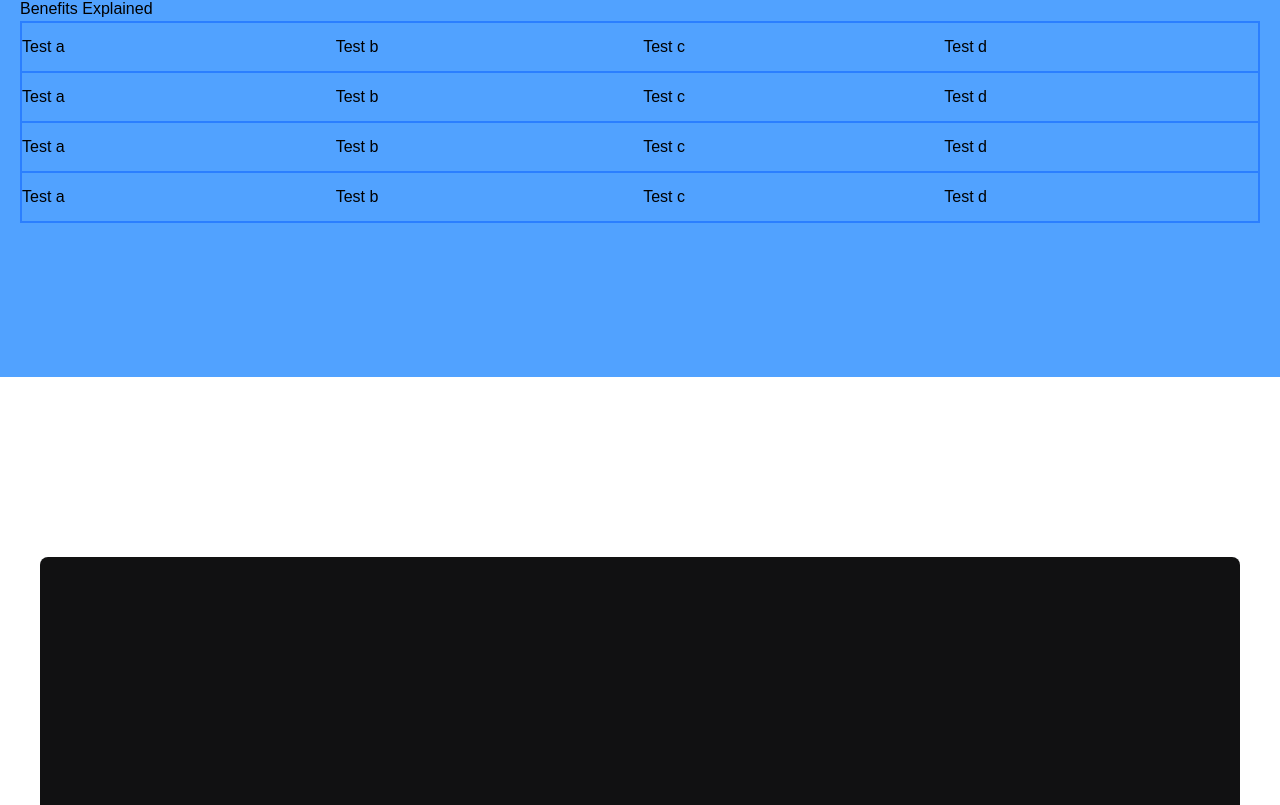
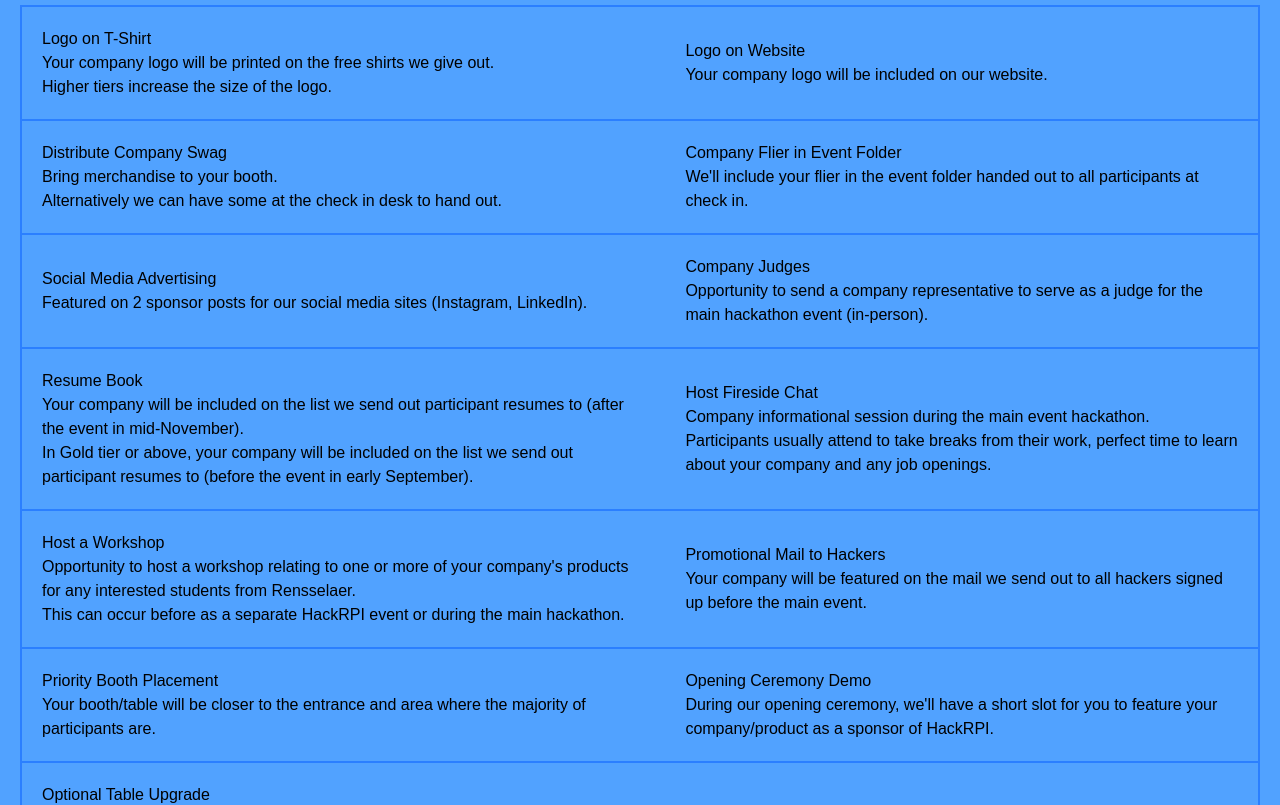
Before and after one commit to hack-rpi/HackRPI-Website-2026, a Next.js app in the folder my-app/: page /sponsorship in a window 1280 px wide. Shown: the part 775-1580 px from the top of the page. Built offline with nearby package versions, Linux system fonts and the light colour scheme.

Commit message:
Add some information from HackRPI 2025 to sponsorship page

```diff
--- a/my-app/app/sponsorship/page.tsx
+++ b/my-app/app/sponsorship/page.tsx
@@ -58,37 +58,88 @@
           </div>
         </div>
 
-        <div className="w-full h-[25vh] bg-yellow-100 text-black p-5">
-          tailored package disclaimer
+        <div className="w-full h-auto bg-sky-500 text-black p-5 text-center flex justify-center">
+          <div className="w-[90vh] bg-white p-5 m-10">
+            <h2>We understand that standard sponsorship tiers may not suit all organizations.</h2>
+            <h2>Please contact <a href="mailto:hackrpi@rpi.edu" className="text-blue-500 ">hackrpi@rpi.edu</a> if you want to develop a tailored sponsorship package.</h2>
+          </div>
         </div>
 
-        <div className="w-full h-[50vh] bg-blue-400 text-black p-5">
-          Benefits Explained
+        <div className="w-full h-auto bg-blue-400 text-black p-5">
           <table className="w-full border-2 border-blue-500">
             <tbody className="h-[25vh] border-2 border-blue-500">
               <tr className="border-2 border-blue-500">
-                <td>Test a</td>
-                <td>Test b</td>
-                <td>Test c</td>
-                <td>Test d</td>
+                <td className = "p-5">
+                  <h3>Logo on T-Shirt</h3>
+                  <p>Your company logo will be printed on the free shirts we give out.</p>
+                  <p>Higher tiers increase the size of the logo.</p>
+                </td>
+                <td className = "p-5">
+                  <h3>Logo on Website</h3>
+                  <p>Your company logo will be included on our website.</p>
+                </td>
               </tr>
               <tr className="border-2 border-blue-500">
-                <td>Test a</td>
-                <td>Test b</td>
-                <td>Test c</td>
-                <td>Test d</td>
+                <td className = "p-5">
+                  <h3>Distribute Company Swag</h3>
+                  <p>Bring merchandise to your booth.</p>
+                  <p>Alternatively we can have some at the check in desk to hand out.</p>
+                </td>
+                <td className = "p-5">
+                  <h3>Company Flier in Event Folder</h3>
+                  <p>We'll include your flier in the event folder handed out to all participants at check in.</p>
+                </td>
               </tr>
               <tr className="border-2 border-blue-500">
-                <td>Test a</td>
-                <td>Test b</td>
-                <td>Test c</td>
-                <td>Test d</td>
+                <td className = "p-5">
+                  <h3>Social Media Advertising</h3>
+                  <p>Featured on 2 sponsor posts for our social media sites (Instagram, LinkedIn).</p>
+                </td>
+                <td className = "p-5">
+                  <h3>Company Judges</h3>
+                  <p>Opportunity to send a company representative to serve as a judge for the main hackathon event (in-person).</p>
+                </td>
               </tr>
               <tr className="border-2 border-blue-500">
-                <td>Test a</td>
-                <td>Test b</td>
-                <td>Test c</td>
-                <td>Test d</td>
+                <td className = "p-5">
+                  <h3>Resume Book</h3>
+                  <p>Your company will be included on the list we send out participant resumes to (after the event in mid-November).</p>
+                  <p>In Gold tier or above, your company will be included on the list we send out participant resumes to (before the event in early September).</p>
+                </td>
+                <td className = "p-5">
+                  <h3>Host Fireside Chat</h3>
+                  <p>Company informational session during the main event hackathon.</p>
+                  <p>Participants usually attend to take breaks from their work, perfect time to learn about your company and any job openings.</p>
+                </td>
+              </tr>
+              <tr className="border-2 border-blue-500">
+                <td className = "p-5">
+                  <h3>Host a Workshop</h3>
+                  <p>Opportunity to host a workshop relating to one or more of your company's products for any interested students from Rensselaer.</p>
+                  <p>This can occur before as a separate HackRPI event or during the main hackathon.</p>
+                </td>
+                <td className = "p-5">
+                  <h3>Promotional Mail to Hackers</h3>
+                  <p>Your company will be featured on the mail we send out to all hackers signed up before the main event.</p>
+                </td>
+              </tr>
+              <tr className="border-2 border-blue-500">
+                <td className = "p-5">
+                  <h3>Priority Booth Placement</h3>
+                  <p>Your booth/table will be closer to the entrance and area where the majority of participants are.</p>
+                </td>
+                <td className = "p-5">
+                  <h3>Opening Ceremony Demo</h3>
+                  <p>During our opening ceremony, we'll have a short slot for you to feature your company/product as a sponsor of HackRPI.</p>
+                </td>
+              </tr>
+              <tr className="border-2 border-blue-500">
+                <td className = "p-5">
+                  <h3>Optional Table Upgrade</h3>
+                  <p>We provide a table but will accomodate if you want to bring a custom booth/multiple table setup.</p>
+                </td>
+                <td className = "p-5">
+                </td>
               </tr>
             </tbody>
           </table>
```
